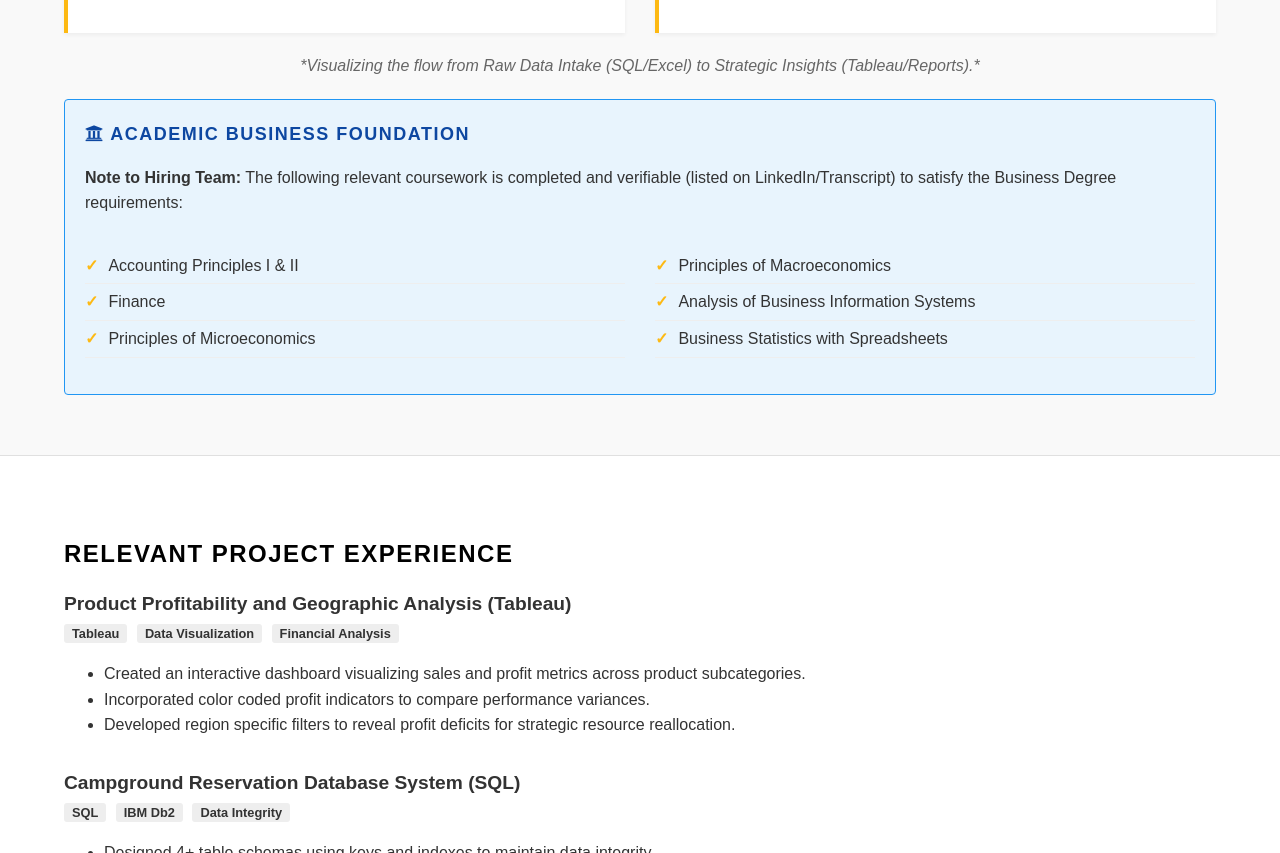
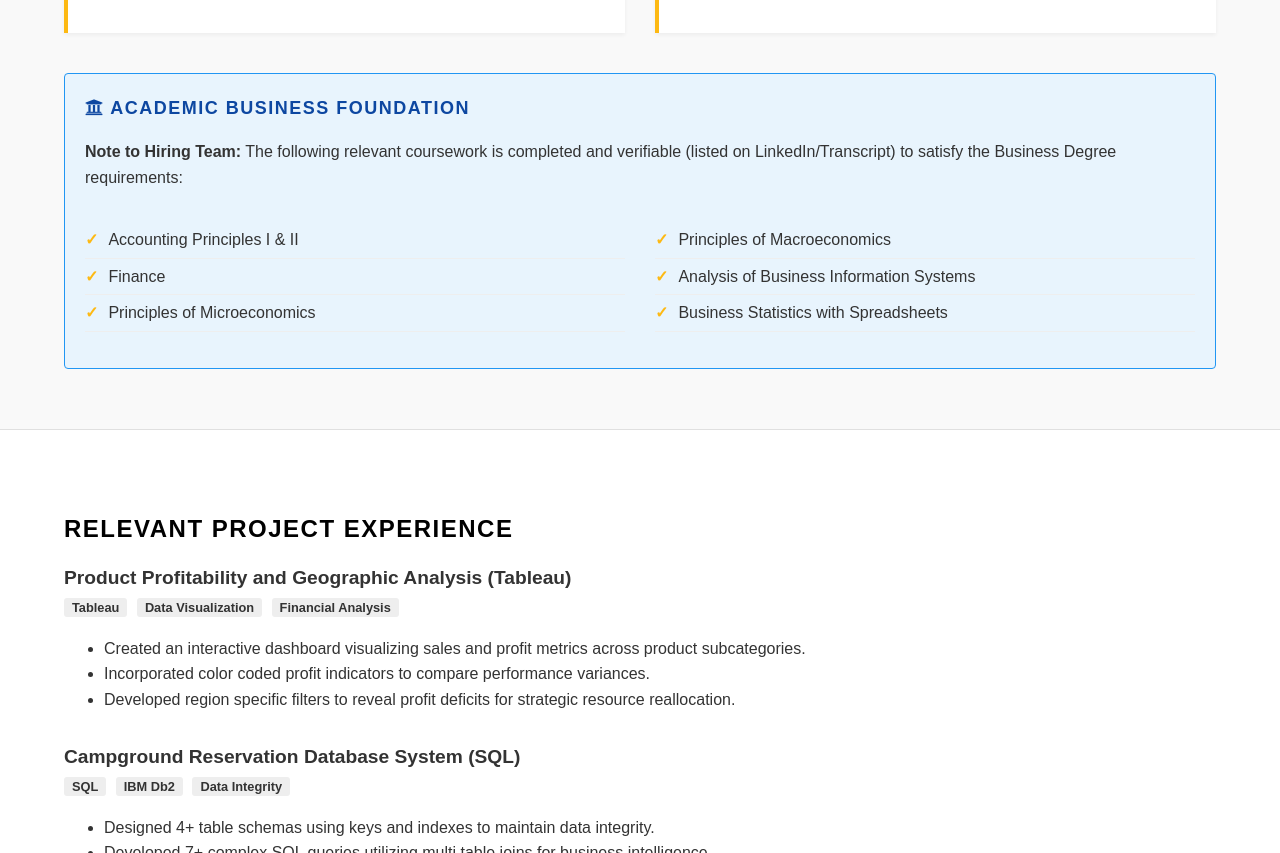
Before and after one commit to HemanthD916/Hemanth-Dhamodharan-Primoris-Finance-Data-Analyst-Intern-Candidate-Website, a plain HTML site: page index.html in a window 1280 px wide. Shown: the part 1373-2226 px from the top of the page. Drawn offline with Linux system fonts and the light colour scheme.

Commit message:
Update index.html

```diff
--- a/index.html
+++ b/index.html
@@ -296,9 +296,7 @@
             </div>
 
 
-             <div class="diagram-caption" style="text-align:center; font-style:italic; margin-bottom:20px; color:#666;">
-                 *Visualizing the flow from Raw Data Intake (SQL/Excel) to Strategic Insights (Tableau/Reports).*
-             </div>
+
 
             <div class="coursework-alert">
                 <h3><i class="fas fa-university"></i> Academic Business Foundation</h3>
```
